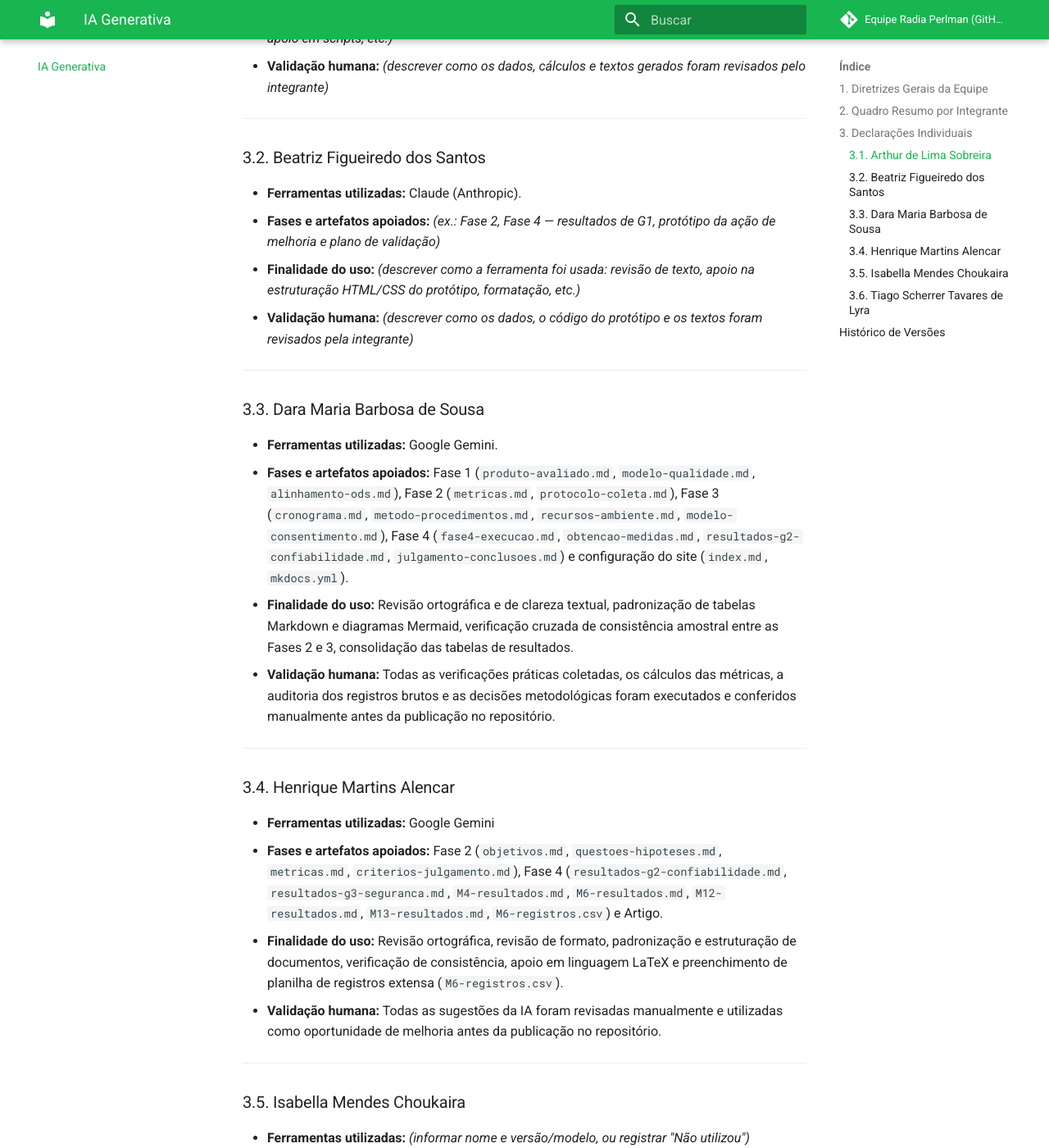
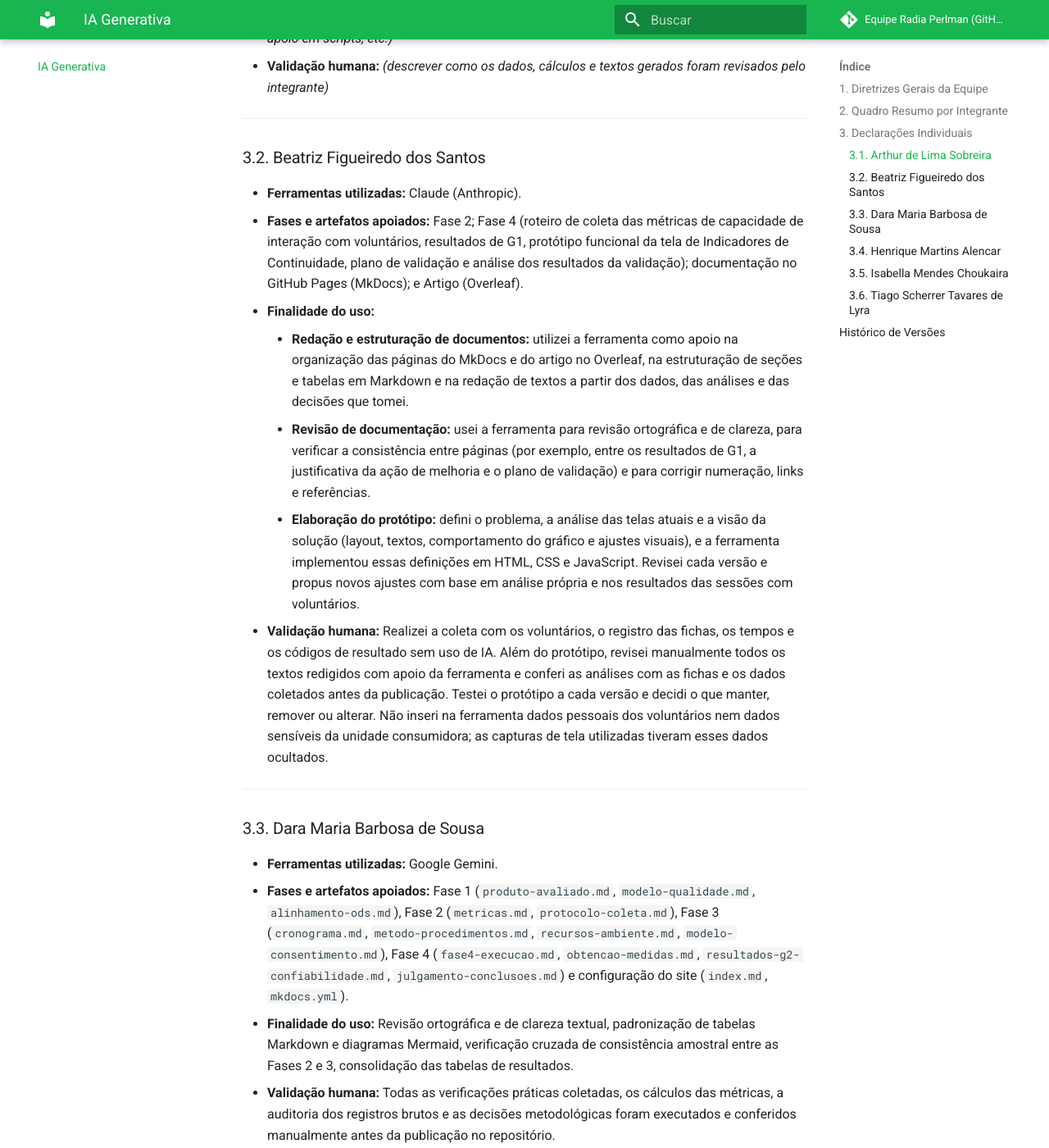
Before and after one commit to FCTE-Qualidade-de-Software-1/2026-2_T02_RADIA_PERLMAN, an MkDocs documentation site: the page built from docs/ia-generativa.md, in a window 1280 px wide and 1400 px high, scrolled down 1771 px. Shown: the whole window at 82% size. Built offline with MkDocs 1.6.1 and Material for MkDocs 9.7.7, drawn with Linux system fonts in a browser that asks for light colours; comment, search, counter and statistics services are not loaded; some of the changed text lies outside the part shown.

Commit message:
docs: adiciona declaração individual

```diff
--- a/docs/ia-generativa.md
+++ b/docs/ia-generativa.md
@@ -35,9 +35,12 @@ O uso de ferramentas de IA generativa neste projeto seguiu princípios de integr
 ### 3.2. Beatriz Figueiredo dos Santos
 
 * **Ferramentas utilizadas:** Claude (Anthropic).
-* **Fases e artefatos apoiados:** *(ex.: Fase 2, Fase 4 — resultados de G1, protótipo da ação de melhoria e plano de validação)*
-* **Finalidade do uso:** *(descrever como a ferramenta foi usada: revisão de texto, apoio na estruturação HTML/CSS do protótipo, formatação, etc.)*
-* **Validação humana:** *(descrever como os dados, o código do protótipo e os textos foram revisados pela integrante)*
+* **Fases e artefatos apoiados:** Fase 2; Fase 4 (roteiro de coleta das métricas de capacidade de interação com voluntários, resultados de G1, protótipo funcional da tela de Indicadores de Continuidade, plano de validação e análise dos resultados da validação); documentação no GitHub Pages (MkDocs); e Artigo (Overleaf).
+* **Finalidade do uso:**
+    * **Redação e estruturação de documentos:** utilizei a ferramenta como apoio na organização das páginas do MkDocs e do artigo no Overleaf, na estruturação de seções e tabelas em Markdown e na redação de textos a partir dos dados, das análises e das decisões que tomei.
+    * **Revisão de documentação:** usei a ferramenta para revisão ortográfica e de clareza, para verificar a consistência entre páginas (por exemplo, entre os resultados de G1, a justificativa da ação de melhoria e o plano de validação) e para corrigir numeração, links e referências.
+    * **Elaboração do protótipo:** defini o problema, a análise das telas atuais e a visão da solução (layout, textos, comportamento do gráfico e ajustes visuais), e a ferramenta implementou essas definições em HTML, CSS e JavaScript. Revisei cada versão e propus novos ajustes com base em análise própria e nos resultados das sessões com voluntários.
+* **Validação humana:**  Realizei a coleta com os voluntários, o registro das fichas, os tempos e os códigos de resultado sem uso de IA. Além do protótipo, revisei manualmente todos os textos redigidos com apoio da ferramenta e conferi as análises com as fichas e os dados coletados antes da publicação. Testei o protótipo a cada versão e decidi o que manter, remover ou alterar. Não inseri na ferramenta dados pessoais dos voluntários nem dados sensíveis da unidade consumidora; as capturas de tela utilizadas tiveram esses dados ocultados.
 
 ---
 
@@ -83,3 +86,4 @@ O uso de ferramentas de IA generativa neste projeto seguiu princípios de integr
 | 1.1 | 24/11/2026 | Estruturação das diretrizes gerais, quadro resumo e seções de declaração individual por integrante | Dara Maria Barbosa de Sousa |
 | 1.2 | 24/11/2026 | Declaração individual de uso de IA | Henrique Martins Alencar |
 | 1.3 | 24/11/2026 | Correção de texto | Henrique Martins Alencar |
+| 1.4 | 24/11/2026 | Declaração individual de uso de IA | Beatriz Figueiredo dos Santos |
```
Also changed, not shown: other parts of docs/ia-generativa.md (+1 -1 lines).
